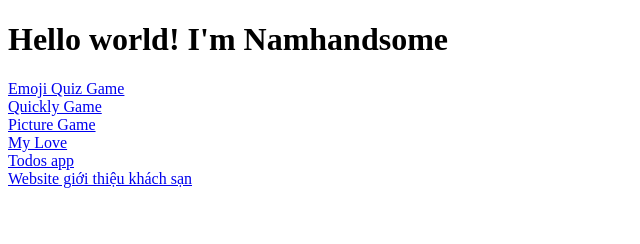
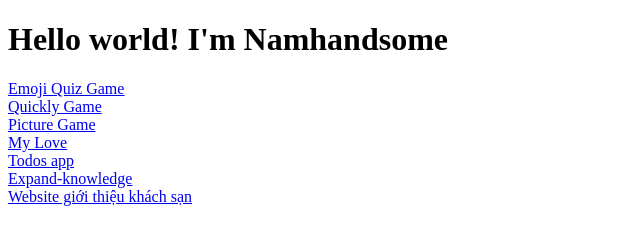
Before and after one commit to namthit98/namthit98.github.io, a plain HTML site: page index.html in a window 1280 px wide. Shown: the whole page, without its empty margins (0-640 px from the left). Drawn offline with Linux system fonts and the light colour scheme.

Commit message:
update project expand-knowledge

```diff
--- a/index.html
+++ b/index.html
@@ -18,6 +18,7 @@
   <a href="./picture-game/">Picture Game</a>
   <a href="./my-love/">My Love</a>
   <a href="./todo-app/">Todos app</a>
+  <a href="./expand-knowledge">Expand-knowledge</a>
   <a href="./website-gioi-thieu-khach-san/">Website giới thiệu khách sạn</a>
 </body>
 </html>
```
